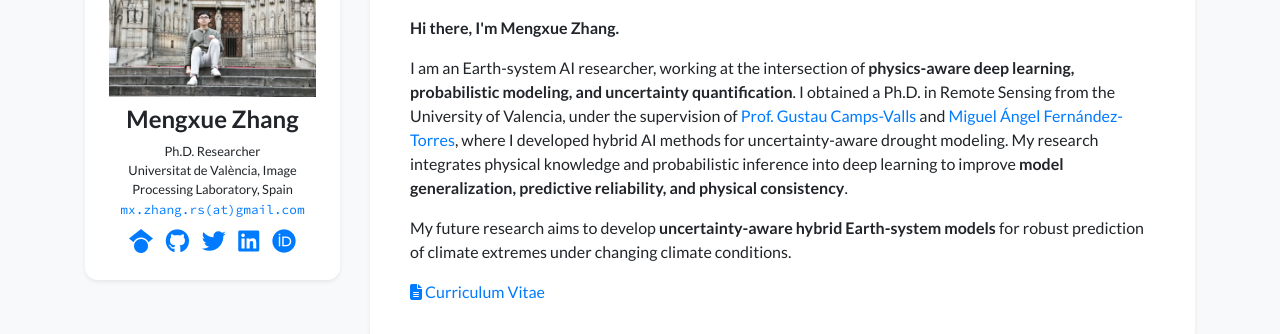
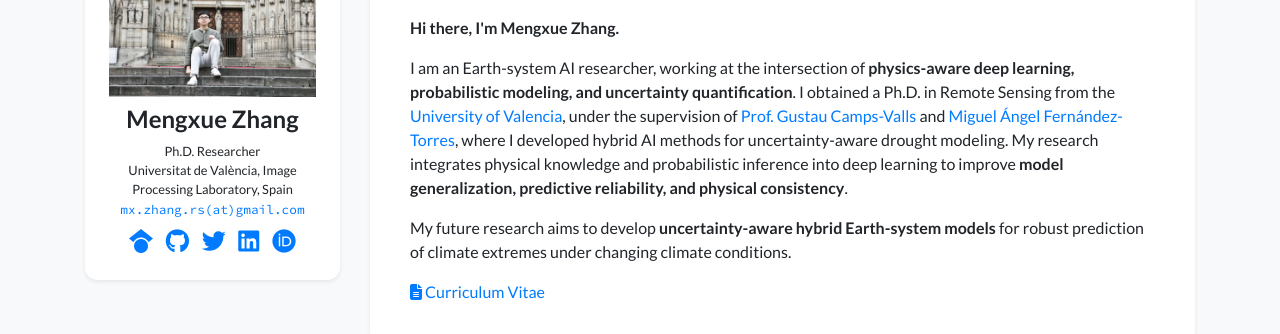
Before and after one commit to mengxue-rs/mengxue-rs.github.io, a Jekyll site: the page built from index.html, in a window 1280 px wide and 1321 px high. Shown: the part 162-496 px from the top of the window. Built offline with Jekyll 4.4.1, drawn with Linux system fonts in a browser that asks for light colours; nearby versions of some CDN libraries; a style sheet for code colours, icons or effects is not loaded; part of the change alters nothing that is shown.

```diff
--- a/_data/profile.yml
+++ b/_data/profile.yml
@@ -28,7 +28,7 @@ short_bio: >-
    <b>Hi there, I'm Mengxue Zhang.</b>
   </p>
   <p>
-    I am an Earth-system AI researcher, working at the intersection of <b>physics-aware deep learning, probabilistic modeling, and uncertainty quantification</b>. I obtained a Ph.D. in Remote Sensing from the University of Valencia, under the supervision of
+    I am an Earth-system AI researcher, working at the intersection of <b>physics-aware deep learning, probabilistic modeling, and uncertainty quantification</b>. I obtained a Ph.D. in Remote Sensing from the <a href="https://www.uv.es/" target="_blank">University of Valencia</a>, under the supervision of
     <a href="https://www.uv.es/gcamps/" target="_blank">Prof. Gustau Camps-Valls</a> and <a href="https://www.tsc.uc3m.es/en/profile.php?uid=matorres" target="_blank">Miguel Ángel Fernández-Torres</a>, where I developed hybrid AI methods for uncertainty-aware
     drought modeling. My research integrates physical knowledge and probabilistic inference into deep learning to improve <b>model generalization, predictive reliability, and physical consistency</b>.
   </p>
```
